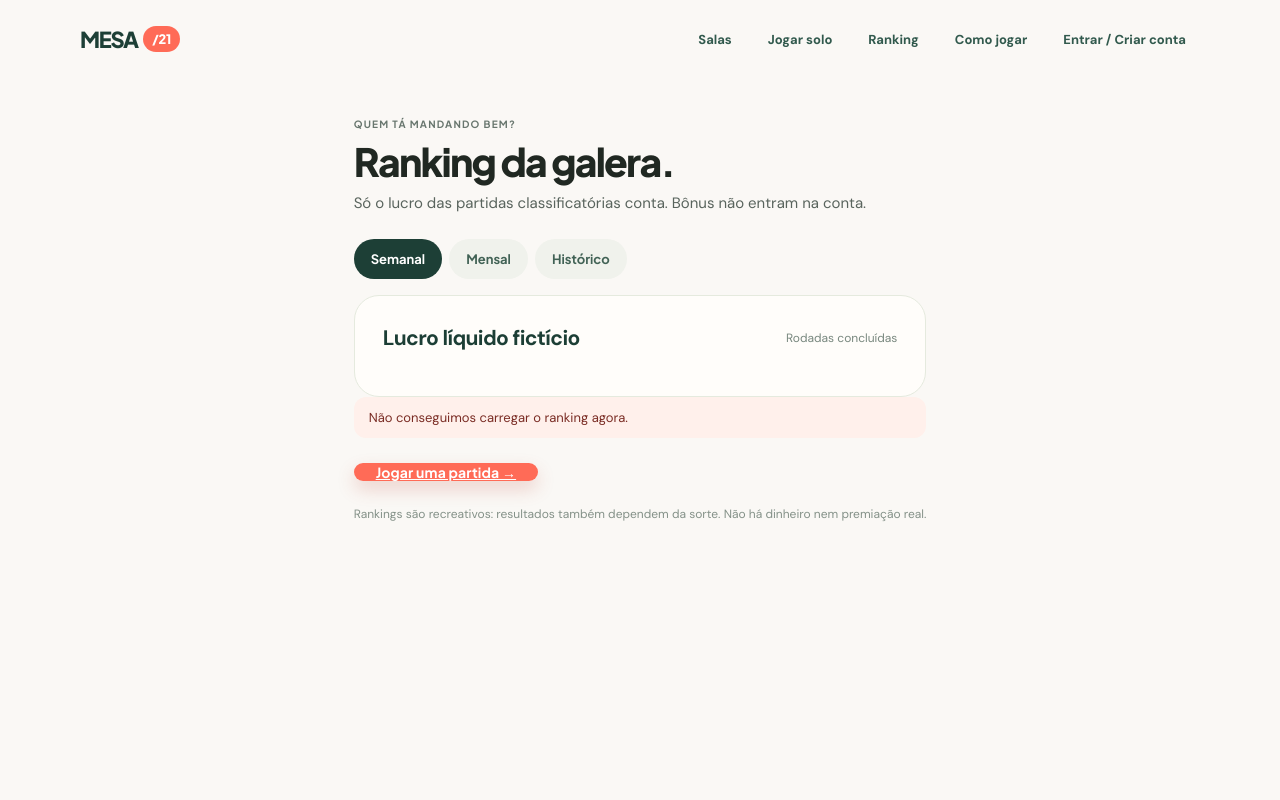
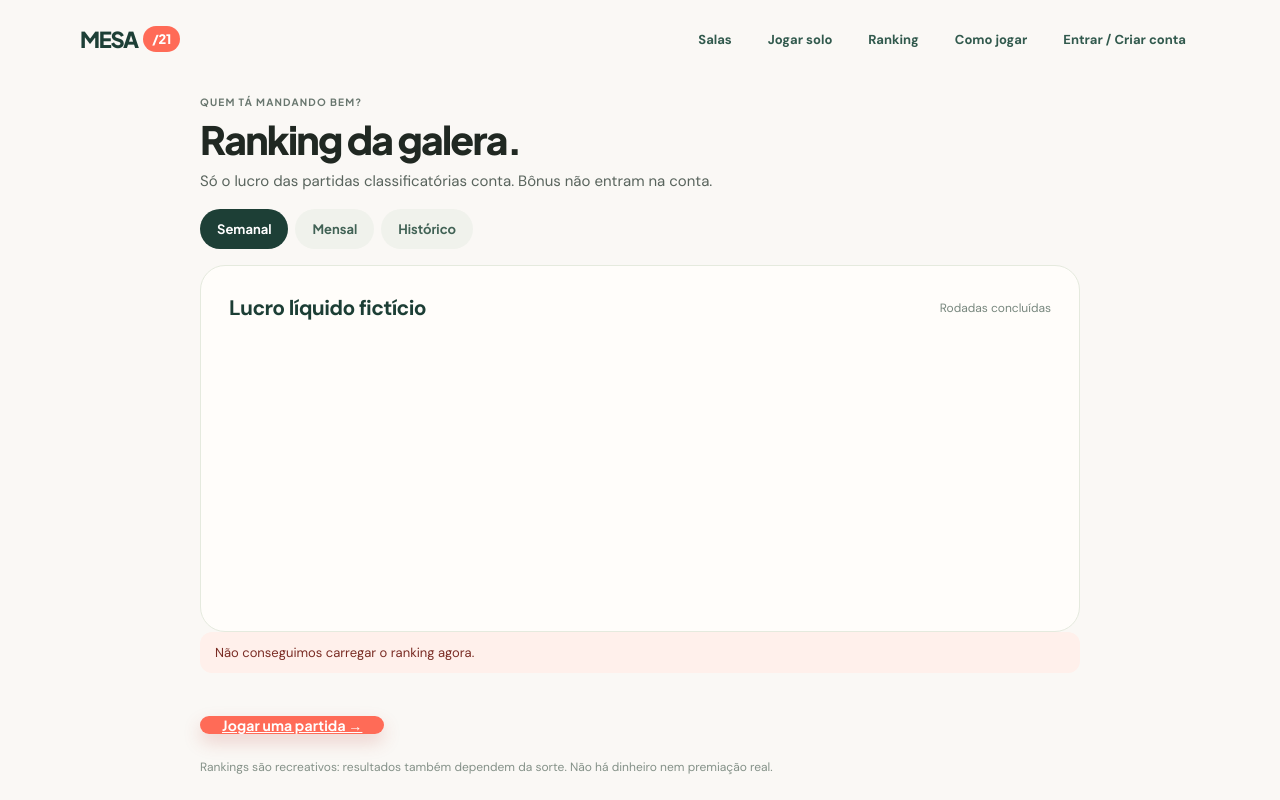
Before and after one commit to andresant-ana/mesa21, a website built with Vite: page ranking.html in a window 1280 px wide. Built offline with nearby package versions, Linux system fonts and the light colour scheme; no server answers.

Commit message:
Fit game pages to the viewport and refine controls

```diff
--- a/src/client/ranking.css
+++ b/src/client/ranking.css
@@ -20,3 +20,11 @@
 .board-cta { margin-top: 18px; }
 .board-note { color: #849188; font-size: 12px; margin-top: 22px; line-height: 1.5; }
 @media (max-width:520px) { .rank-item { gap: 8px; padding: 12px 9px; } .rank-profit { font-size: 11px; white-space: normal; text-align: right; } .board-heading span { display: none; } }
+
+
+body:has(.board-main) > .app-shell { width: min(100% - 40px, 1120px); }
+body:has(.board-main) .board-main { flex: 1; width: min(100%, 920px); padding-block: 0 12px; display: flex; flex-direction: column; }
+body:has(.board-main) .board-main > .intro { padding-block: 8px 16px; }
+body:has(.board-main) .board-card { flex: 1; min-height: 0; display: flex; flex-direction: column; }
+body:has(.board-main) .rank-rows { flex: 1; min-height: 0; overflow-y: auto; overscroll-behavior: contain; }
+body:has(.board-main) .board-cta, body:has(.board-main) .board-note { flex: 0 0 auto; }
```
